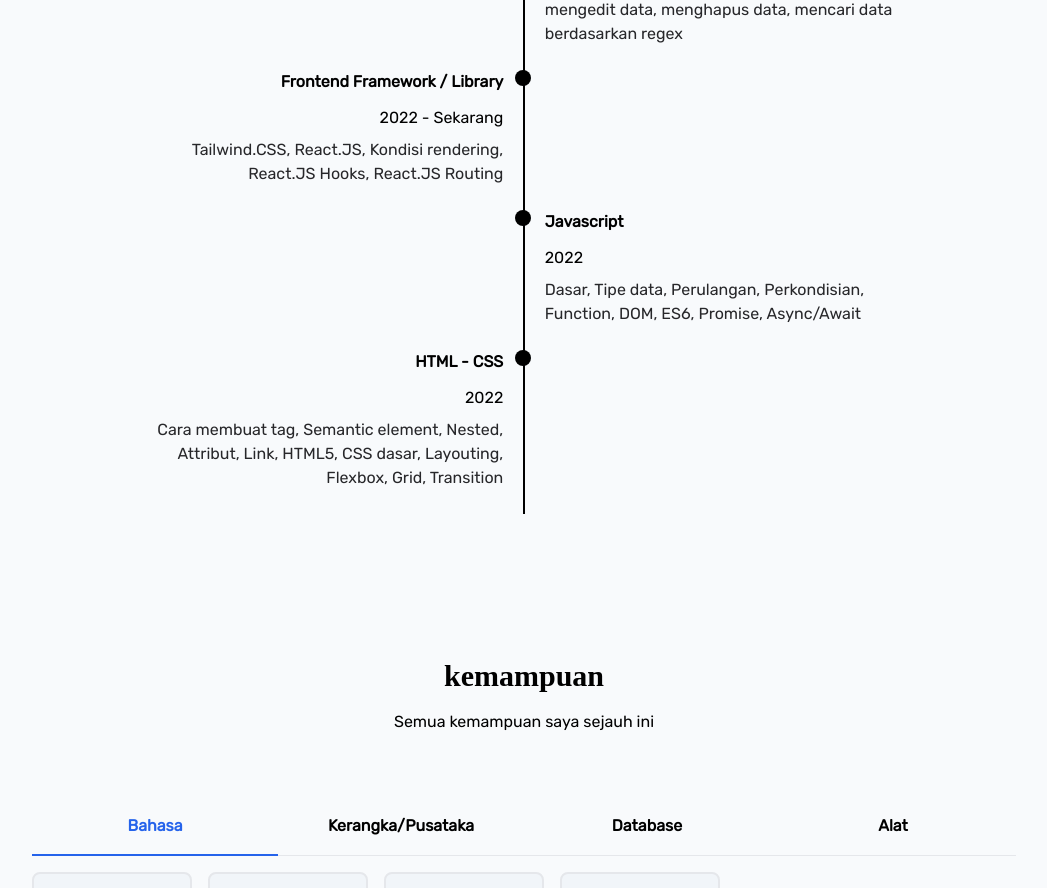
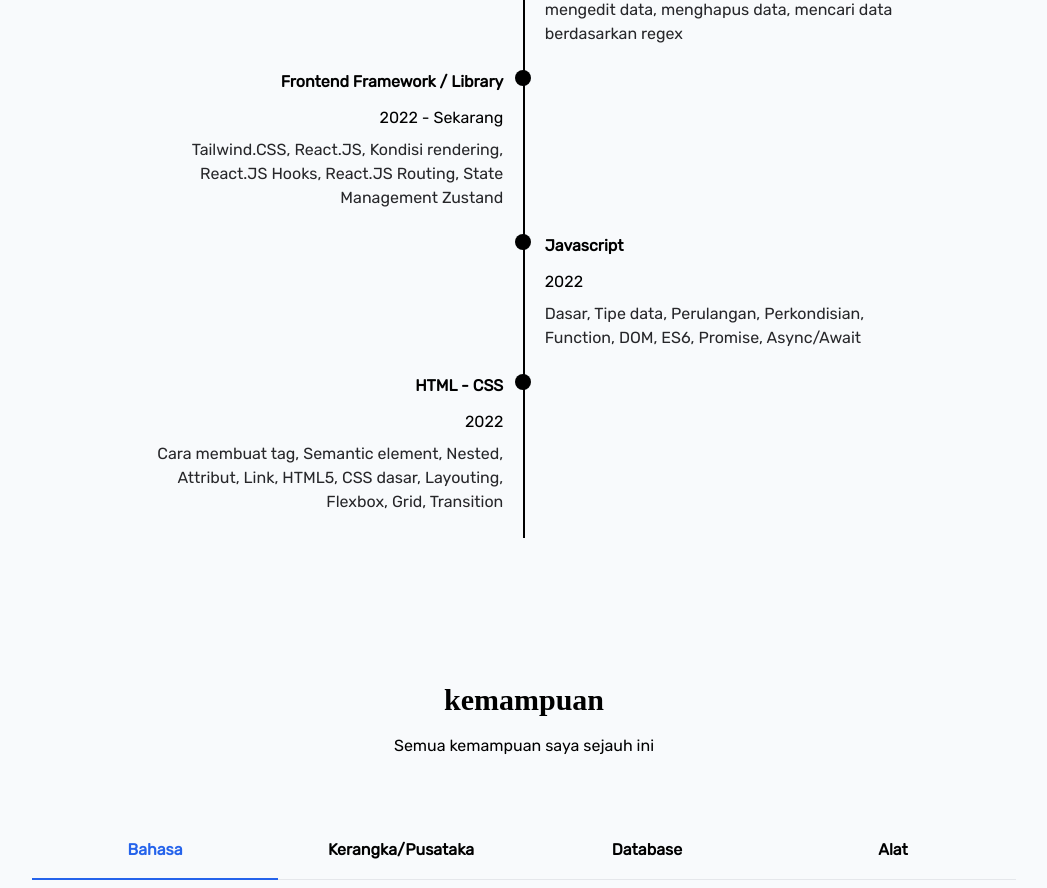
Before and after one commit to radityaseptian/portofolio.v2, a React (Vite) app: page / in a window 1280 px wide. Shown: the part 2040-2928 px from the top of the page, without its empty margins (116-1163 px from the left). Built offline with nearby package versions, Linux system fonts and the light colour scheme; grey boxes are pictures that could not be loaded; a web font is replaced by a local one.

Commit message:
update: edication section [frontend framework]: state management zustand

```diff
--- a/src/sections/Education.jsx
+++ b/src/sections/Education.jsx
@@ -35,7 +35,8 @@ export default function EducationSection() {
     {
       title: 'Frontend Framework / Library',
       date: '2022 - Sekarang',
-      description: 'Tailwind.CSS, React.JS, Kondisi rendering, React.JS Hooks, React.JS Routing',
+      description:
+        'Tailwind.CSS, React.JS, Kondisi rendering, React.JS Hooks, React.JS Routing, State Management Zustand',
     },
     {
       title: 'Javascript',
```
